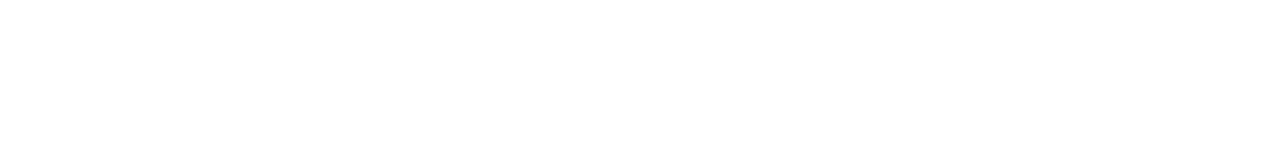
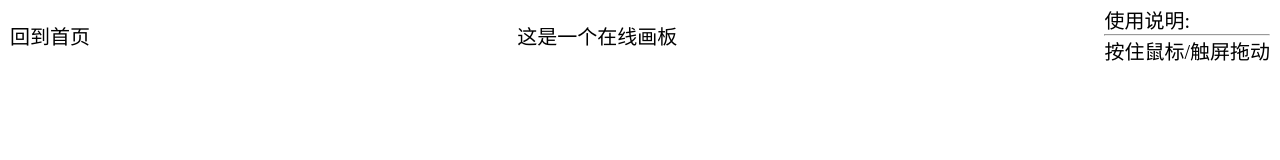
Before and after one commit to Howardyangyixuan/canvas-demo-1, a plain HTML site: page index.html in a window 1280 px wide. Drawn offline with Linux system fonts and the light colour scheme.

Commit message:
加了标题、说明和回到首页，但是画图存在错位的现象

```diff
--- a/index.html
+++ b/index.html
@@ -9,6 +9,19 @@
     <link rel="stylesheet" href="style.css" />
   </head>
   <body>
+    <header>
+      <div>
+        <div class="index">
+          <a href="http://yangyixuan.icu">回到首页</a>
+        </div>
+        <div class="intro">这是一个在线画板</div>
+        <div class="help">
+          使用说明:
+          <hr />
+          按住鼠标/触屏拖动
+        </div>
+      </div>
+    </header>
     <canvas id="canvas"></canvas>
     <script>
       //1.判断是否是触屏设备
--- a/style.css
+++ b/style.css
@@ -1,3 +1,19 @@
 #canvas {
   display: block;
 }
+header {
+  /* position: relative; */
+}
+header > div {
+  /* position: absolute; */
+  display: flex;
+  justify-content: space-between;
+  align-items: center;
+  font-size: 20px;
+}
+header > div {
+  margin: 5px 10px;
+}
+.index:hover {
+  background: grey;
+}
```
